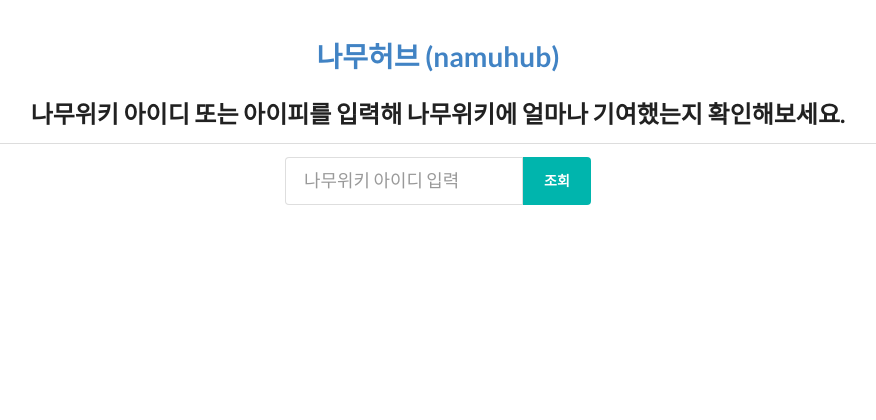
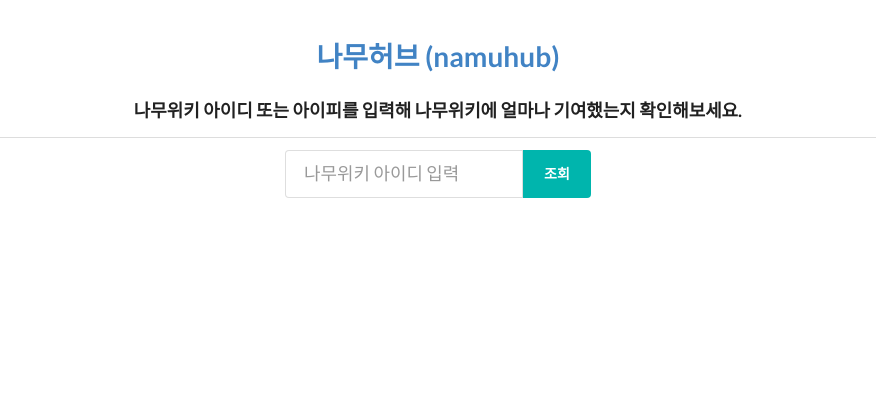
Before and after one commit to ssut/namuhub, a Flask app: page / in a window 1280 px wide. Shown: the top 420 px of the page, without its empty margins (202-1078 px from the left). Run offline with Flask 2, Linux system fonts and the light colour scheme; data that the repository does not hold is empty; parts of the project's set-up code (start-up, migrations or seed data) failed here and were passed over; some libraries are stand-ins or nearby versions.

Commit message:
Set subtitle heading level to h3

```diff
--- a/namuhub/templates/index.html
+++ b/namuhub/templates/index.html
@@ -14,7 +14,7 @@
 <body>
 <div id="body" class="ui container">
     <h1 class="ui center aligned header"><a href="/">나무허브 (namuhub)</a></h1>
-    <h2 class="ui center aligned header">나무위키 아이디 또는 아이피를 입력해 나무위키에 얼마나 기여했는지 확인해보세요.</h2>
+    <h3 class="ui center aligned header">나무위키 아이디 또는 아이피를 입력해 나무위키에 얼마나 기여했는지 확인해보세요.</h3>
 
     <div class="ui divider"></div>
 
```
